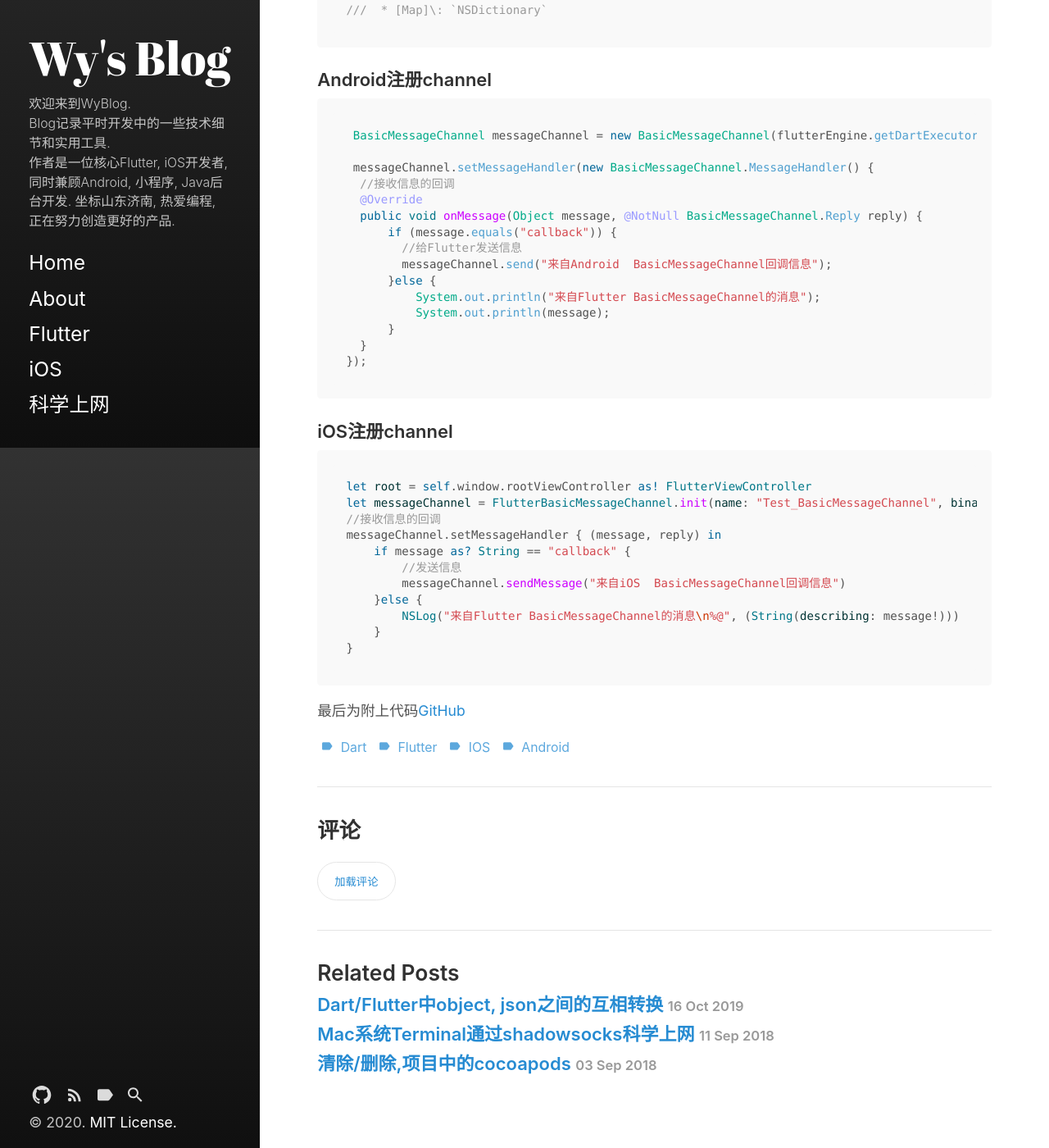
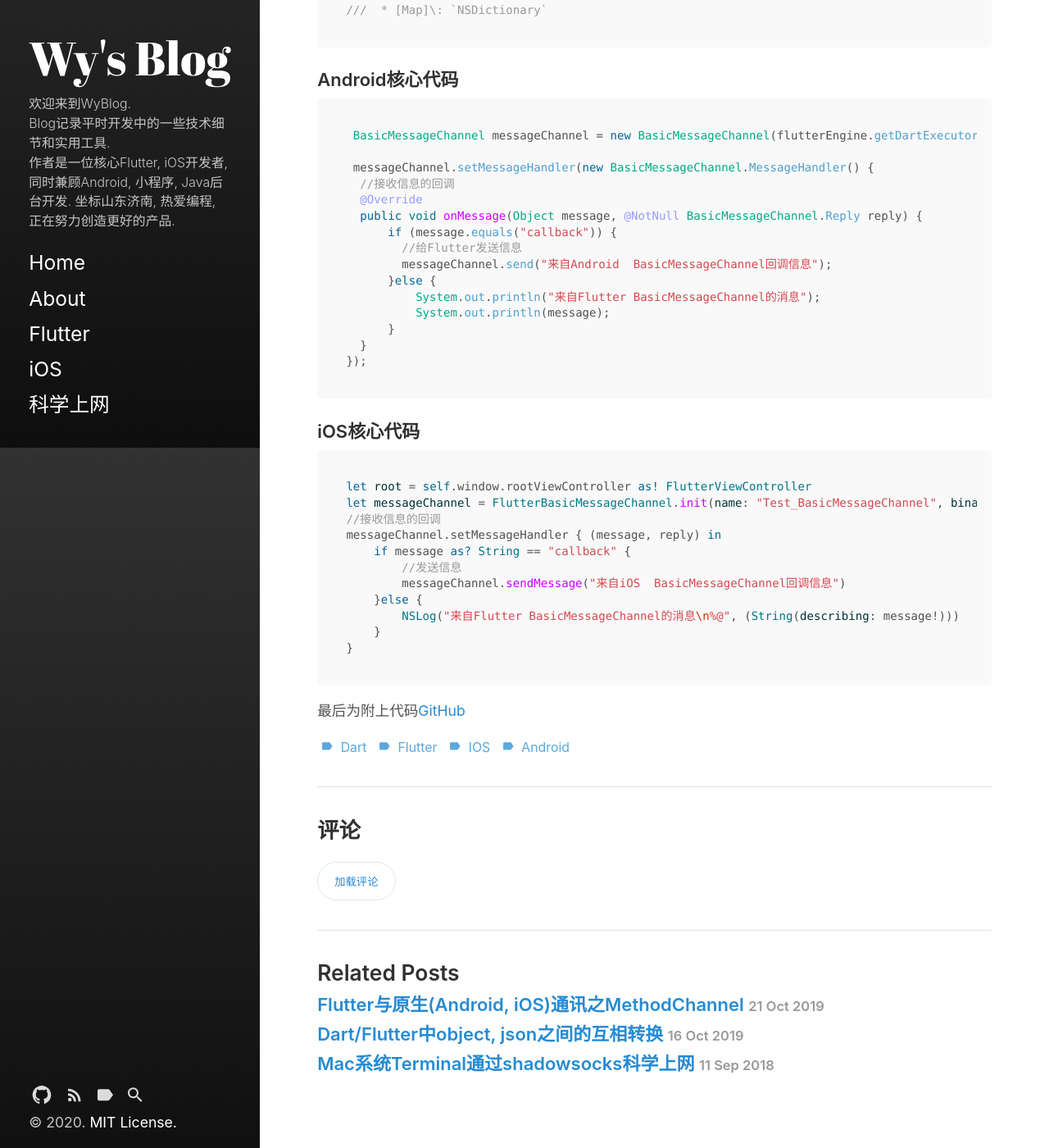
Before and after one commit to WangYyyyy/WangYyyyy.github.io, a Jekyll site: the page built from _posts/2019-10-21-flutter-native-messagechannel.md, in a window 1280 px wide and 1400 px high, scrolled down 1254 px. Shown: the whole window at 82% size. Built offline with Jekyll 4.4.1, drawn with Linux system fonts in a browser that asks for light colours; comment, search, counter and statistics services are not loaded; part of the change alters nothing that is shown; some of the changed text lies outside the part shown.

Commit message:
MethodChannel

````diff
--- a/_posts/2019-10-21-flutter-native-messagechannel.md
+++ b/_posts/2019-10-21-flutter-native-messagechannel.md
@@ -13,7 +13,7 @@ BasicMessageChannel实现功能是flutter与原生之间互相**发送数据**,
 
 ### Flutter声明channel
 声明一个名字为`Test_BasicMessageChannel`的channel
-其中`StandardMessageCodec`为消息的类型, 还有`BinaryCodec`, `StringCodec`, `JSONMessageCodec`, `JSONMethodCodec`, `StandardMessageCodec`, `StandardMethodCodec`, 具体的还请自行查文档, 但光看名字已经大概看得出消息传递类型的使用场景.
+其中`StandardMessageCodec`为消息的类型, 还有`BinaryCodec`, `StringCodec`, `JSONMessageCodec`, `JSONMethodCodec`, `StandardMessageCodec`, `StandardMethodCodec`, 具体的还请自行查文档, 但只看名字已经大概看得出消息传递类型的使用场景.
 ```dart
 //核心代码, 声明channel
 final messageChannel = BasicMessageChannel("Test_BasicMessageChannel", StandardMessageCodec());
@@ -56,7 +56,7 @@ Standard类型应该可以兼容大多数场景, 具体跟原生的类型对应
 ///  * [List]\: `NSArray`
 ///  * [Map]\: `NSDictionary`
 ```
-### Android注册channel
+### Android核心代码
 ```java
  BasicMessageChannel messageChannel = new BasicMessageChannel(flutterEngine.getDartExecutor().getBinaryMessenger(), "Test_BasicMessageChannel", StandardMessageCodec.INSTANCE);
 
@@ -74,7 +74,7 @@ Standard类型应该可以兼容大多数场景, 具体跟原生的类型对应
   }
 });
  ```
-### iOS注册channel
+### iOS核心代码
 ```swift
 let root = self.window.rootViewController as! FlutterViewController
 let messageChannel = FlutterBasicMessageChannel.init(name: "Test_BasicMessageChannel", binaryMessenger:root.binaryMessenger , codec: FlutterStandardMessageCodec.sharedInstance())
--- /dev/null
+++ b/_posts/2019-10-22-flutter-native-methodchannel.md
@@ -0,0 +1,77 @@
+---
+layout: post
+title:  "Flutter与原生(Android, iOS)通讯之MethodChannel"
+date:   2019-10-21 14:22:32 +0800
+categories: Flutter
+tags:
+  - Dart
+  - Flutter
+  - iOS
+  - Android
+---
+MethodChannel实现功能是flutter与原生之间互相调用, 可以指定名称和参数做对应处理.
+
+### Flutter声明channel
+声明一个名字为`Test_MethodChannel`的channel
+```dart
+//核心代码, 声明channel
+final methodChannel = MethodChannel("Test_MethodChannel");
+//发送信息(名称和参数)
+final res = await methodChannel.invokeMethod("args", {"p1": "1", "p2": 2});
+//发送信息(无参)
+methodChannel.invokeMethod("name");
+//MethodChannel 回调函数
+//如果native端进行调用, F端同样也可以回调处理, 具体看各个平台的代码
+Future<dynamic> platformCallHandler(MethodCall call) async {
+  if (call.method == 'adcallback') {
+    print(call.arguments);
+  }
+}
+```
+### Android核心代码
+```java
+//注册
+MethodChannel methodChannel = new MethodChannel(flutterEngine.getDartExecutor().getBinaryMessenger(), "Test_MethodChannel");
+
+//Android端调用
+methodChannel.invokeMethod("adcallback", "来自Android  MethodChannel回调信息");
+
+//接收回调处理
+methodChannel.setMethodCallHandler(new MethodChannel.MethodCallHandler() {
+  @Override
+  public void onMethodCall(MethodCall call, MethodChannel.Result result) {
+    if (call.method.equals("args")) {
+      System.out.println("来自Flutter MethodChannel的参数");
+      System.out.println(call.arguments);
+      result.success("来自Android的返回信息");
+    }else if (call.method.equals("error")) {
+      result.error("500", "来自Android的错误信息", "details");
+    }else if (call.method.equals("notImplemented")) {
+      result.notImplemented();
+    }
+  }
+});
+ ```
+### iOS核心代码
+```swift
+
+let root = self.window.rootViewController as! FlutterViewController
+//注册
+let methodChannel = FlutterMethodChannel.init(name: "Test_MethodChannel", binaryMessenger: root.binaryMessenger)
+//发送消息
+methodChannel.invokeMethod("adcallback", arguments: "来自iOS  MethodChannel回调信息")
+//接收信息的回调
+methodChannel.setMethodCallHandler { (call, result) in
+  if call.method == "args" {
+    NSLog("来自Flutter MethodChannel的参数")
+    NSLog("\(call.arguments ?? "空参数")")
+    result("来自iOS的返回信息")
+  }else if call.method == "error" {
+    result(FlutterError.init(code: "500", message: "iOS的错误信息", details: "details"))
+  }else if call.method == "notImplemented" {
+    result(FlutterMethodNotImplemented)
+  }
+}
+```
+
+最后为附上代码[GitHub](https://github.com/WangYyyyy/flutter_native_communication)
````
